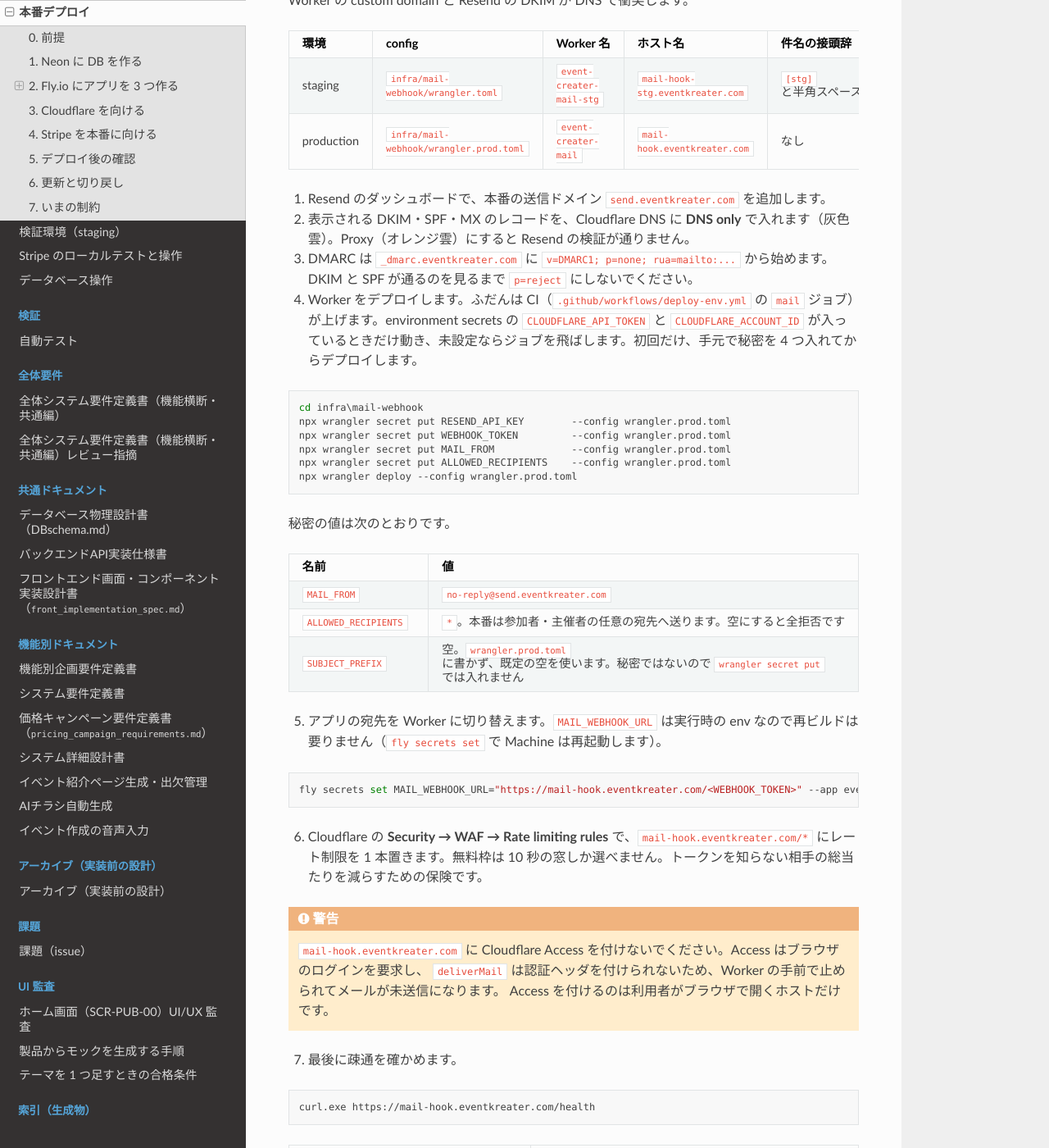
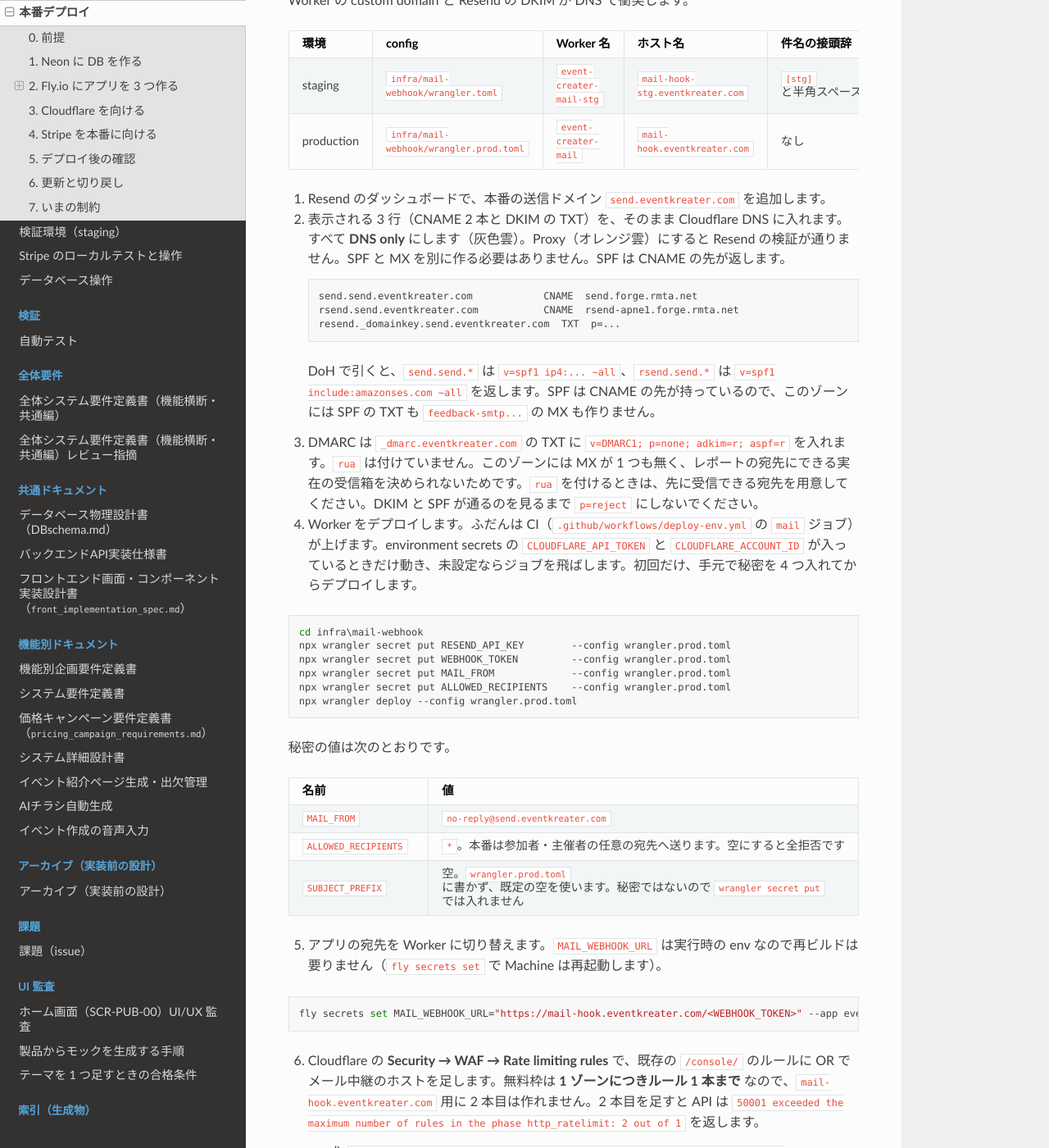
Before and after one commit to HirofumiSato/EventKreater, a Sphinx documentation site: the page built from docs/deploy.rst, in a window 1280 px wide and 1400 px high, scrolled down 8367 px. Shown: the whole window at 82% size. Built offline with Sphinx 7.4.7 and the Read the Docs theme 3.1.0, drawn with Linux system fonts in a browser that asks for light colours; some of the changed text lies outside the part shown.

Commit message:
docs(mail): Resend の CNAME 方式と無料枠のレート制限 1 本に合わせる (#148)
Co-authored-by: Cursor <cursoragent@cursor.com>

```diff
--- a/docs/deploy.rst
+++ b/docs/deploy.rst
@@ -416,8 +416,17 @@ Worker の custom domain と Resend の DKIM が DNS で衝突します。
      - なし
 
 1. Resend のダッシュボードで、本番の送信ドメイン ``send.eventkreater.com`` を追加します。
-2. 表示される DKIM・SPF・MX のレコードを、Cloudflare DNS に **DNS only** で入れます（灰色雲）。Proxy（オレンジ雲）にすると Resend の検証が通りません。
-3. DMARC は ``_dmarc.eventkreater.com`` に ``v=DMARC1; p=none; rua=mailto:...`` から始めます。DKIM と SPF が通るのを見るまで ``p=reject`` にしないでください。
+2. 表示される 3 行（CNAME 2 本と DKIM の TXT）を、そのまま Cloudflare DNS に入れます。すべて **DNS only** にします（灰色雲）。Proxy（オレンジ雲）にすると Resend の検証が通りません。SPF と MX を別に作る必要はありません。SPF は CNAME の先が返します。
+
+   .. code-block:: text
+
+      send.send.eventkreater.com            CNAME  send.forge.rmta.net
+      rsend.send.eventkreater.com           CNAME  rsend-apne1.forge.rmta.net
+      resend._domainkey.send.eventkreater.com  TXT  p=...
+
+   DoH で引くと、``send.send.*`` は ``v=spf1 ip4:... ~all``、``rsend.send.*`` は ``v=spf1 include:amazonses.com ~all`` を返します。SPF は CNAME の先が持っているので、このゾーンには SPF の TXT も ``feedback-smtp...`` の MX も作りません。
+
+3. DMARC は ``_dmarc.eventkreater.com`` の TXT に ``v=DMARC1; p=none; adkim=r; aspf=r`` を入れます。``rua`` は付けていません。このゾーンには MX が 1 つも無く、レポートの宛先にできる実在の受信箱を決められないためです。``rua`` を付けるときは、先に受信できる宛先を用意してください。DKIM と SPF が通るのを見るまで ``p=reject`` にしないでください。
 4. Worker をデプロイします。ふだんは CI（``.github/workflows/deploy-env.yml`` の ``mail`` ジョブ）が上げます。environment secrets の ``CLOUDFLARE_API_TOKEN`` と ``CLOUDFLARE_ACCOUNT_ID`` が入っているときだけ動き、未設定ならジョブを飛ばします。初回だけ、手元で秘密を 4 つ入れてからデプロイします。
 
 .. code-block:: powershell
@@ -450,7 +459,12 @@ Worker の custom domain と Resend の DKIM が DNS で衝突します。
 
    fly secrets set MAIL_WEBHOOK_URL="https://mail-hook.eventkreater.com/<WEBHOOK_TOKEN>" --app event-creater-web
 
-6. Cloudflare の **Security → WAF → Rate limiting rules** で、``mail-hook.eventkreater.com/*`` にレート制限を 1 本置きます。無料枠は 10 秒の窓しか選べません。トークンを知らない相手の総当たりを減らすための保険です。
+6. Cloudflare の **Security → WAF → Rate limiting rules** で、既存の ``/console/`` のルールに OR でメール中継のホストを足します。無料枠は **1 ゾーンにつきルール 1 本まで** なので、``mail-hook.eventkreater.com`` 用に 2 本目は作れません。2 本目を足すと API は ``50001 exceeded the maximum number of rules in the phase http_ratelimit: 2 out of 1`` を返します。
+
+   - 式: ``(starts_with(http.request.uri.path, "/console/")) or (http.host eq "mail-hook.eventkreater.com")``
+   - しきい値: ``20 requests / 10 seconds``、characteristics は ``ip.src`` と ``cf.colo.id``、``mitigation_timeout`` は 10 秒、action は ``block``
+
+   無料枠は 10 秒の窓しか選べません。トークンを知らない相手の総当たりを減らすための保険です。
 
 .. warning::
 
@@ -627,11 +641,11 @@ staging のホスト名は Cloudflare Access で守ります。組織の **Acces
    * - Cache Rules
      - ``/api/*`` はキャッシュしない（``Cache eligibility: Bypass cache``）。出欠と決済が混ざります。``/_next/static/*`` はアプリが ``Cache-Control: public, max-age=31536000, immutable`` を返すので、追加のルールは要りません
    * - WAF
-     - 管理画面 ``/console/*`` にレート制限。無料枠は 10 秒の窓しか選べません。必要なら IP 制限も足す
+     - 管理画面 ``/console/*`` とメール中継 ``mail-hook.eventkreater.com`` を、1 本のレート制限でまとめて見ます（無料枠は 1 ゾーン 1 本まで。式としきい値は手順 2.2 のメール配送にあります）。無料枠は 10 秒の窓しか選べません。必要なら IP 制限も足す
 
 .. note::
 
-   このゾーンでは、2026-11-03 時点で **Full (strict)**・``/api/*`` の Bypass・``/console/*`` のレート制限まで入れています。
+   このゾーンでは、2026-11-03 時点で **Full (strict)**・``/api/*`` の Bypass・``/console/*`` と ``mail-hook.eventkreater.com`` をまとめたレート制限まで入れています。
    実測では ``/api/v1/public/pricing`` が ``cf-cache-status: DYNAMIC``、``/_next/static/*.css`` が ``immutable`` でした。
 
    ``src/modules/auth/lib/cookies.ts`` の ``clientIp()`` は ``cf-connecting-ip`` → ``fly-client-ip`` → ``x-real-ip`` の順に見て、最後に ``x-forwarded-for`` の右端を使います。
```
Also changed, not shown: docs/doc-index.json, infra/mail-webhook/README.md.
